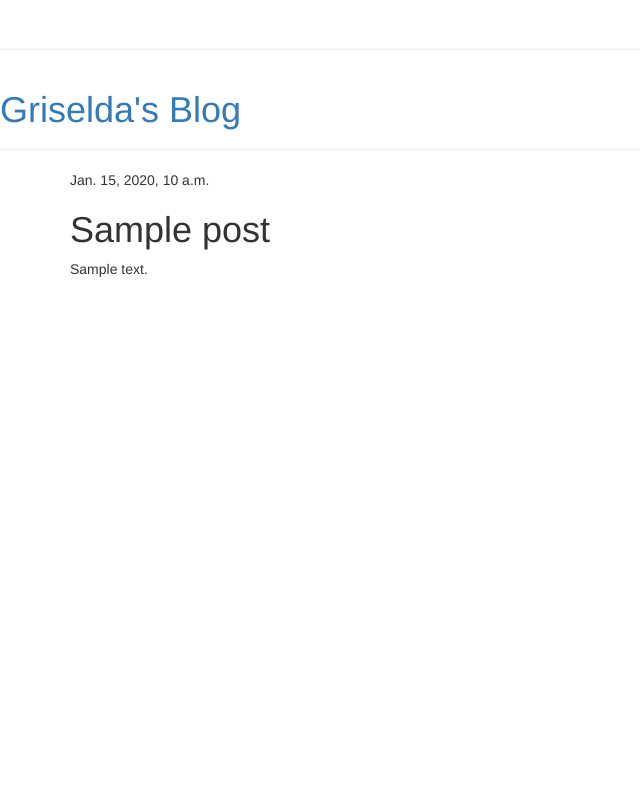
After one commit to griseldamorales/my-first-blog, a Django app: template blog/templates/blog/post_detail.html in a window 1280 px wide. The commit adds this page. Shown: the whole page, without its empty margins (0-640 px from the left). Run offline with Django 3.2, Linux system fonts and the light colour scheme; the template is opened without the code that fills it: most values are stand-ins (such as "Sample title", 1, 10 or a date in 2020); some libraries are stand-ins or nearby versions.

Commit message:
Added view and template for detailed blog post as well as CSS for the site

```diff
--- /dev/null
+++ b/blog/templates/blog/base.html
@@ -0,0 +1,27 @@
+{% load staticfiles %}
+
+<html>
+	<head>
+		<div class="page-header">
+		<link href="http://fonts.googleapis.com/css?family=Lobster&subset=latin,latin-ext" rel="stylesheet" type="text/css">
+		<link rel="stylesheet" href="//maxcdn.bootstrapcdn.com/bootstrap/3.2.0/css/bootstrap.min.css">
+		<link rel="stylesheet" href="//maxcdn.bootstrapcdn.com/bootstrap/3.2.0/css/bootstrap-theme.min.css">
+		<link rel="stylesheet" href="{% static "css/blog.css" %}">
+		<title>Griselda's blog</title>
+		</div>
+	</head>
+<body>
+    <div class="page-header">
+        <h1><a href="/">Griselda's Blog</a></h1>
+    </div>
+    <div class="content container">
+        <div class="row">
+            <div class="col-md-8">
+            {% block content %}
+            {% endblock %}
+            </div>
+        </div>
+    </div>
+</body>
+
+</html>
--- /dev/null
+++ b/blog/templates/blog/post_detail.html
@@ -0,0 +1,13 @@
+{% extends "blog/base.html" %}
+
+{% block content %}
+    <div class="post">
+        {% if post.published_date %}
+            <div class="date">
+                {{ post.published_date }}
+            </div>
+        {% endif %}
+        <h1>{{ post.title }}</h1>
+        <p>{{ post.text|linebreaks }}</p>
+    </div>
+{% endblock %}
--- a/blog/urls.py
+++ b/blog/urls.py
@@ -3,4 +3,5 @@ from . import views
 
 urlpatterns = [
     url(r'^$', views.post_list, name='post_list'),
+    url(r'^post/(?P<pk>[0-9]+)/$', views.post_detail, name='post_detail'),
 ]
```
Also changed, not shown: blog/templates/blog/post_list.html (+12 -19 lines), blog/views.py (+8 -0 lines).
